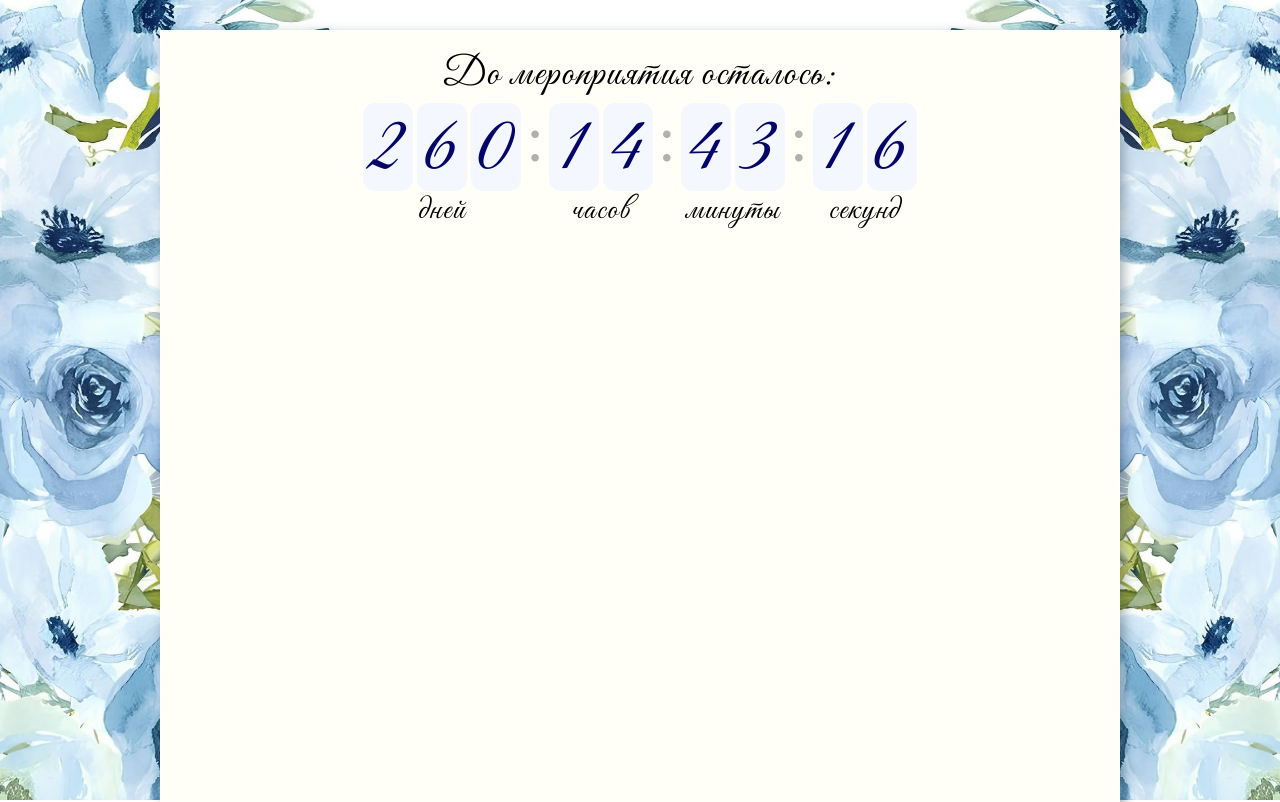
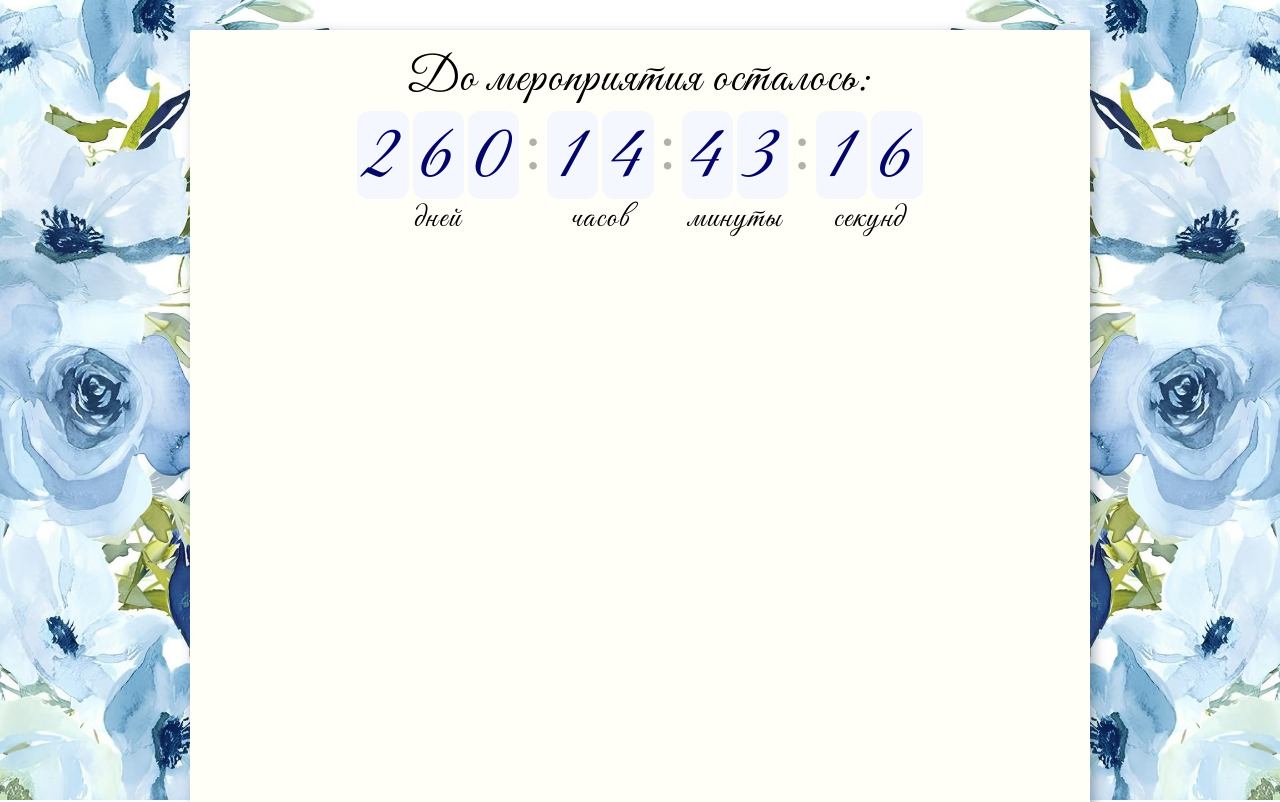
Before and after one commit to sergey-alla/sergey-alla.github.io, a plain HTML site: page index.html in a window 1280 px wide. Shown: the top 802 px of the page. Drawn offline with Linux system fonts and the light colour scheme.

Commit message:
countdown size now depends on container width

```diff
--- a/styles.css
+++ b/styles.css
@@ -36,12 +36,14 @@ table {
 /* ! reset */
 
 #container {
+    --container-width: min(900px, 90vw);
     box-shadow: 4px 4px 11px 0 rgba(34, 60, 80, 0.4);
-    max-width: min(900px, 90vw);
+    width: var(--container-width);
     height: 1500px;
     margin: 30px auto;
     background-color: rgb(255, 255, 248);
     padding: 20px 30px;
+    box-sizing: border-box;
 }
 
 .flower-bg {
@@ -63,27 +65,29 @@ table {
 }
 
 #countdown-cont {
+    --rel-w: min(1rem, calc(var(--container-width) / 50));
     display: flex;
     flex-direction: column;
     justify-content: center;
     align-items: center;
     text-align: center;
+    margin: 0 calc(-3 * var(--rel-w));
 }
 
 #countdown-cont>.event-countdown-desc {
-    font-size: 2.5rem;
-    margin: 5px 0 8px;
+    font-size: calc(3 * var(--rel-w));
+    margin: calc(var(--rel-w) * 0.3) 0 calc(var(--rel-w) / 2);
 }
 
 #countdown-cont .counter>p {
-    font-size: 2rem;
+    font-size: calc(var(--rel-w) * 2);
     margin: 0;
 }
 
 #countdown-cont>.event-countdown-desc,
 #countdown-cont .counter>p {
     font-family: 'Great Vibes', Helvetica, sans-serif;
-    letter-spacing: 0.1rem;
+    letter-spacing: calc(var(--rel-w) / 10);
 }
 
 .countdown-units {
@@ -105,21 +109,21 @@ table {
 }
 
 .countdown-units>.counter>div>div {
-    font-size: 5rem;
+    font-size: calc(var(--rel-w) * 5);
     font-family: 'Great Vibes', Helvetica, sans-serif;
     background-color: #f5f7ff;
     color: #030569;
     box-sizing: border-box;
-    width: 50px;
-    padding: 7px 8px 1px 4px;
-    border-radius: 12px;
-    margin: 0 2px 4px;
+    width: calc(var(--rel-w) * 3.2);
+    border-radius: calc(var(--rel-w) * 0.75);
+    margin: 0 calc(var(--rel-w) / 8) calc(var(--rel-w) / 4);
+    padding: calc(var(--rel-w) / 16 * 7) calc(var(--rel-w) / 2) calc(var(--rel-w) / 16) calc(var(--rel-w) / 4);
 }
 
 .countdown-units>.gap {
-    font-size: 4rem;
+    font-size: calc(var(--rel-w) * 4);
     font-family: 'Times New Roman', Times, serif;
     color: black;
     opacity: 0.3;
-    margin: 5px 3px 0;
+    margin: calc(var(--rel-w) * 0.3) calc(var(--rel-w) * 0.2) 0;
 }
```
